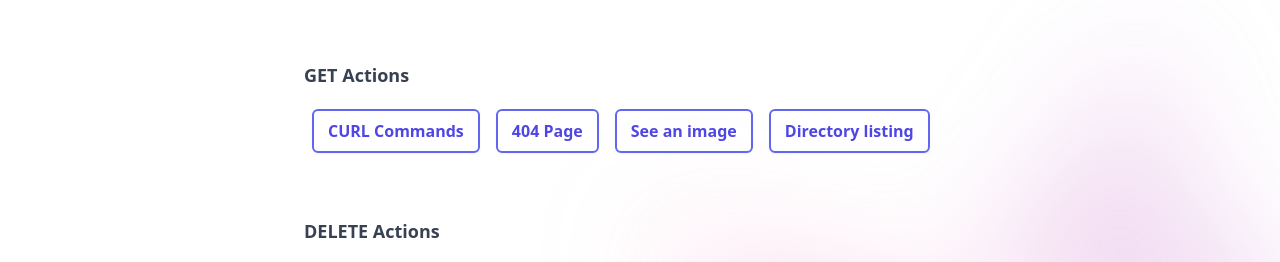
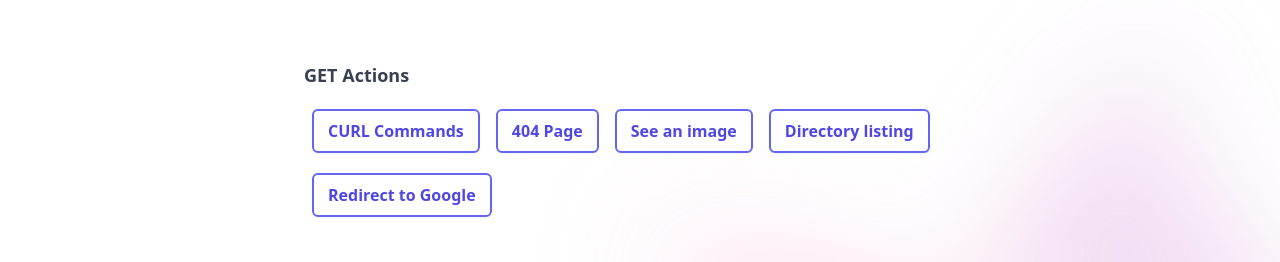
Before and after one commit to vcwild/webserv, a plain HTML site: page www/index.html in a window 1280 px wide. Shown: the part 527-789 px from the top of the page. Drawn offline with nearby package versions, Linux system fonts and the light colour scheme.

Commit message:
feat: add button to redirect

```diff
--- a/www/index.html
+++ b/www/index.html
@@ -64,6 +64,11 @@
                       Directory listing
                   </a>
                 </div>
+                <div class="flex pt-5">
+                  <a href="/redirect_web" class="mx-2 rounded-md border-solid border-2 border-indigo-500 px-3.5 py-1.5 text-base font-semibold leading-7 text-indigo-600 hover:text-white shadow-sm hover:bg-indigo-500 focus-visible:outline focus-visible:outline-2 focus-visible:outline-offset-2 focus-visible:outline-indigo-600">
+                    Redirect to Google
+                  </a>
+                </div>
               </div>
               <div class="mt-16">
                 <label class="block text-lg font-bold text-gray-700">DELETE Actions</label>
```
